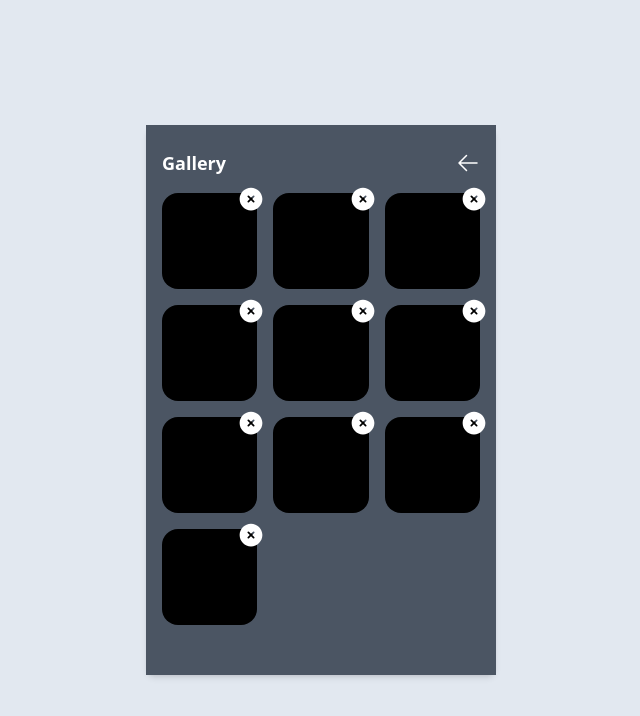
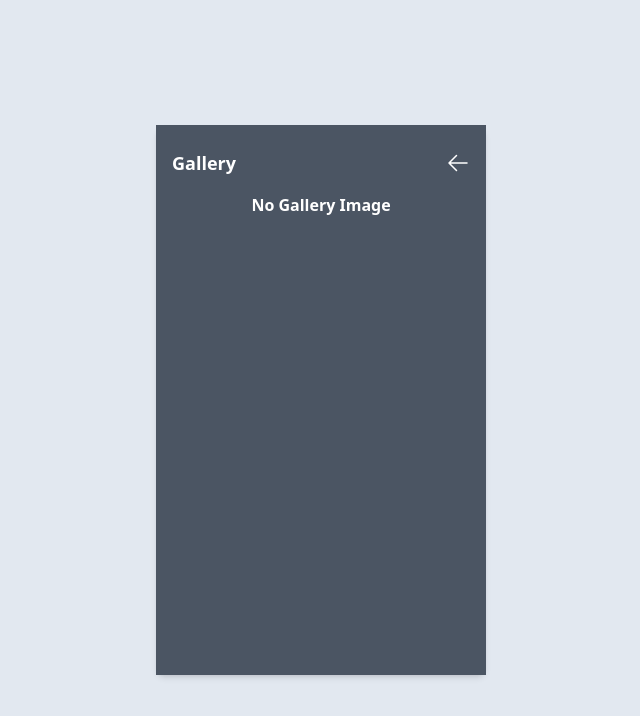
Before and after one commit to sudhir-maurya-adn/orbus-poc, a React (Create React App) app: page /gallery in a window 1280 px wide. Shown: the top 716 px of the page, without its empty margins (319-959 px from the left). Built offline with nearby package versions, Linux system fonts and the light colour scheme; the HTML template or start-up script is replaced by a standard one.

Commit message:
feat:image gallery

```diff
--- a/src/App.js
+++ b/src/App.js
@@ -1,23 +1,27 @@
-import React from "react";
+import React,{useState} from "react";
 import Home from "./Home";
 import { BrowserRouter as Router, Routes, Route,Navigate } from 'react-router-dom';
 import Gallery from "./Gallery";
+import Webcam from "react-webcam";
 
 function App() {
-
+  const [imgGallery, setImgGallery] = useState([]);
+  const handleGalleryImg = (imgData) => {
+    setImgGallery([...imgGallery,imgData]);
+  }
+  console.log(imgGallery)
   return (
     <div className="h-screen flex justify-center items-center bg-slate-200">
-      <div className="container flex flex-col m-auto md:w-[350px] md:h-[550px] w-full h-full bg-white rounded-lg shadow-md">
+      <div className="container flex flex-col m-auto md:w-[330px] md:h-[550px] w-full h-full bg-white rounded-lg shadow-md">
         <Router>
           <Routes>
-            <Route path="/" element={<Home />} />
-            <Route path="/gallery" element={<Gallery />} />
+            <Route path="/" element={<Home handleGalleryImg = {handleGalleryImg} imgGallery={imgGallery} />} />
+            <Route path="/gallery" element={<Gallery imgGallery={imgGallery} />} />
             <Route path="*"  element={<Navigate to="/" replace />} />
           </Routes>
         </Router>
       </div>
     </div>
-    // <Webcam/>
   );
 }
 
--- a/src/Gallery.jsx
+++ b/src/Gallery.jsx
@@ -1,7 +1,9 @@
 import React from 'react'
 import { Link } from 'react-router-dom'
 
-const Gallery = () => {
+const Gallery = (props) => {
+    const {imgGallery} = props;
+    console.log(imgGallery)
     return (
         <div className='px-4 py-6 bg-gray-600 h-full'>
             <div className='pb-4 flex justify-between items-center'>
@@ -15,12 +17,16 @@ const Gallery = () => {
                 </div>
 
             </div>
+                {
+                    imgGallery.length > 0 ? (
+
                         <div className='grid grid-cols-3 gap-4'>
                             {
-                [1,2,3,4,5,6,7,8,9,10].map((img,idx) => {
+                                imgGallery.map((img,idx) => {
                                     return (
-                        <div key={idx} className='w-full h-24 rounded-2xl bg-black text-balck relative'>
-                            <svg xmlns="http://www.w3.org/2000/svg" viewBox="0 0 24 24" fill="white" className="size-7 absolute -right-2 -top-2 cursor-pointer">
+                                        <div key={idx} className='w-full h-[4.5rem] bg-black rounded-2xl text-balck relative shadow-md'>
+                                            <img src={img.data} className='w-full h-full object-cover object-center rounded-2xl' alt=''/>
+                                            <svg xmlns="http://www.w3.org/2000/svg" viewBox="0 0 24 24" fill="white" className="size-7 absolute -right-3 -top-3 cursor-pointer">
                                                 <path fillRule="evenodd" d="M12 2.25c-5.385 0-9.75 4.365-9.75 9.75s4.365 9.75 9.75 9.75 9.75-4.365 9.75-9.75S17.385 2.25 12 2.25Zm-1.72 6.97a.75.75 0 1 0-1.06 1.06L10.94 12l-1.72 1.72a.75.75 0 1 0 1.06 1.06L12 13.06l1.72 1.72a.75.75 0 1 0 1.06-1.06L13.06 12l1.72-1.72a.75.75 0 1 0-1.06-1.06L12 10.94l-1.72-1.72Z" clipRule="evenodd" />
                                             </svg>
                                         </div>
@@ -28,7 +34,8 @@ const Gallery = () => {
                                 })
                             }
                         </div>
-
+                    ): <p className='text-center text-white font-semibold'>No Gallery Image</p>
+                }
         </div>
     )
     }
--- a/src/Home.jsx
+++ b/src/Home.jsx
@@ -3,10 +3,10 @@ import WebcamImage from "./WebcamImage";
 import { v4 as uuid } from "uuid";
 import { Link } from 'react-router-dom';
 
-const Home = () => {
+const Home = (props) => {
+  const {handleGalleryImg,imgGallery} = props;
   const [is_loading,setIsLoading] = useState(false);
   const [err,setErr] = useState("");
-    const [imgGallery, setImgGallery] = useState([]);
   const webcamRef = useRef(null);
 
   const capture = useCallback(() => {
@@ -17,8 +17,8 @@ const Home = () => {
       id : img_id,
       data : imageSrc
       }
-        setImgGallery([...imgGallery,imgData]);
-    }, [webcamRef,imgGallery]);
+      handleGalleryImg(imgData);
+  }, [webcamRef,handleGalleryImg]);
 
   useEffect(() => {
     if (is_loading){
@@ -32,25 +32,33 @@ const Home = () => {
     const {message} = msg;
     setErr(message);
   }
+  let currentImg = imgGallery.at(-1);
   return (
+    <div className='flex flex-col flex-1'>
+      <div className='bg-black h-44 text-center flex justify-center items-center'>
+        <p className='text-white text-5xl uppercase'>Orbus</p>
 
+      </div>
       <div className="w-full h-full relative">
             {
               (err.length === 0) ? <WebcamImage webcamRef={webcamRef} handleMediaError={handleMediaError} is_loading={is_loading} /> : <div className="flex justify-center items-center h-full select-none"><p className="p-4">{err}</p></div>
             }
-        <div className="absolute bottom-0 w-full h-24 py-5 px-8 bg-[rgba(0,0,0,0.6)] rounded-t-lg flex justify-between">
-                <div className="bg-gray-400 text-white p-4 rounded-2xl flex justify-center items-center cursor-pointer">
-                    <Link to='/gallery'>
+          <div className="absolute bottom-0 items-center w-full md:h-28 h-28 py-5 px-8 bg-[rgba(0,0,0,0.6)] rounded-t-lg flex justify-between">
+            <div className="bg-gray-400 text-white h-14 w-16 rounded-xl flex justify-center items-center cursor-pointer">
+                <Link to='/gallery' className='h-full flex justify-center items-center'>
+                {
+                  currentImg ? <img src={currentImg.data} className='w-full h-full rounded-xl object-fill' alt='' /> :
                   <svg xmlns="http://www.w3.org/2000/svg" fill="none" viewBox="0 0 24 24" strokeWidth="1.5" stroke="currentColor" className="size-9">
                       <path strokeLinecap="round" strokeLinejoin="round" d="m2.25 15.75 5.159-5.159a2.25 2.25 0 0 1 3.182 0l5.159 5.159m-1.5-1.5 1.409-1.409a2.25 2.25 0 0 1 3.182 0l2.909 2.909m-18 3.75h16.5a1.5 1.5 0 0 0 1.5-1.5V6a1.5 1.5 0 0 0-1.5-1.5H3.75A1.5 1.5 0 0 0 2.25 6v12a1.5 1.5 0 0 0 1.5 1.5Zm10.5-11.25h.008v.008h-.008V8.25Zm.375 0a.375.375 0 1 1-.75 0 .375.375 0 0 1 .75 0Z" />
                   </svg>
+                }
                 </Link>
             </div>
-          <div className="bg-white -mt-3 p-5 py-10 rounded-2xl flex justify-center items-center cursor-pointer" {...(err.length === 0 && {onClick : capture}) } >
+            <div className="bg-white p-6 h-20  rounded-xl flex justify-center items-center cursor-pointer" {...(err.length === 0 && {onClick : capture}) } >
               <div className="bg-red-700 w-9 h-9 rounded-full">
               </div>
             </div>
-          <div className="bg-gray-400 text-white p-4 rounded-2xl flex justify-center items-center cursor-pointer">
+            <div className="bg-gray-400 text-white h-14 w-16 rounded-xl flex justify-center items-center cursor-pointer">
               <svg xmlns="http://www.w3.org/2000/svg" fill="none" viewBox="0 0 24 24" strokeWidth="1.5" stroke="currentColor" className="size-9">
                 <path strokeLinecap="round" strokeLinejoin="round" d="M16.023 9.348h4.992v-.001M2.985 19.644v-4.992m0 0h4.992m-4.993 0 3.181 3.183a8.25 8.25 0 0 0 13.803-3.7M4.031 9.865a8.25 8.25 0 0 1 13.803-3.7l3.181 3.182m0-4.991v4.99" />
               </svg>
@@ -59,6 +67,7 @@ const Home = () => {
 
           </div>
       </div>
+    </div>
   )
 }
 
--- a/src/WebcamImage.jsx
+++ b/src/WebcamImage.jsx
@@ -14,6 +14,7 @@ function WebcamImage(props) {
                 height : '100%',
                 opacity : is_loading ? 0.5 : 1,
                 transition: "opacity 0.1s ease",
+                objectFit : "fill"
             }}
             ref={webcamRef}
             screenshotFormat="image/jpeg"
```
Lines whose indentation alone changed are shown as unchanged.
